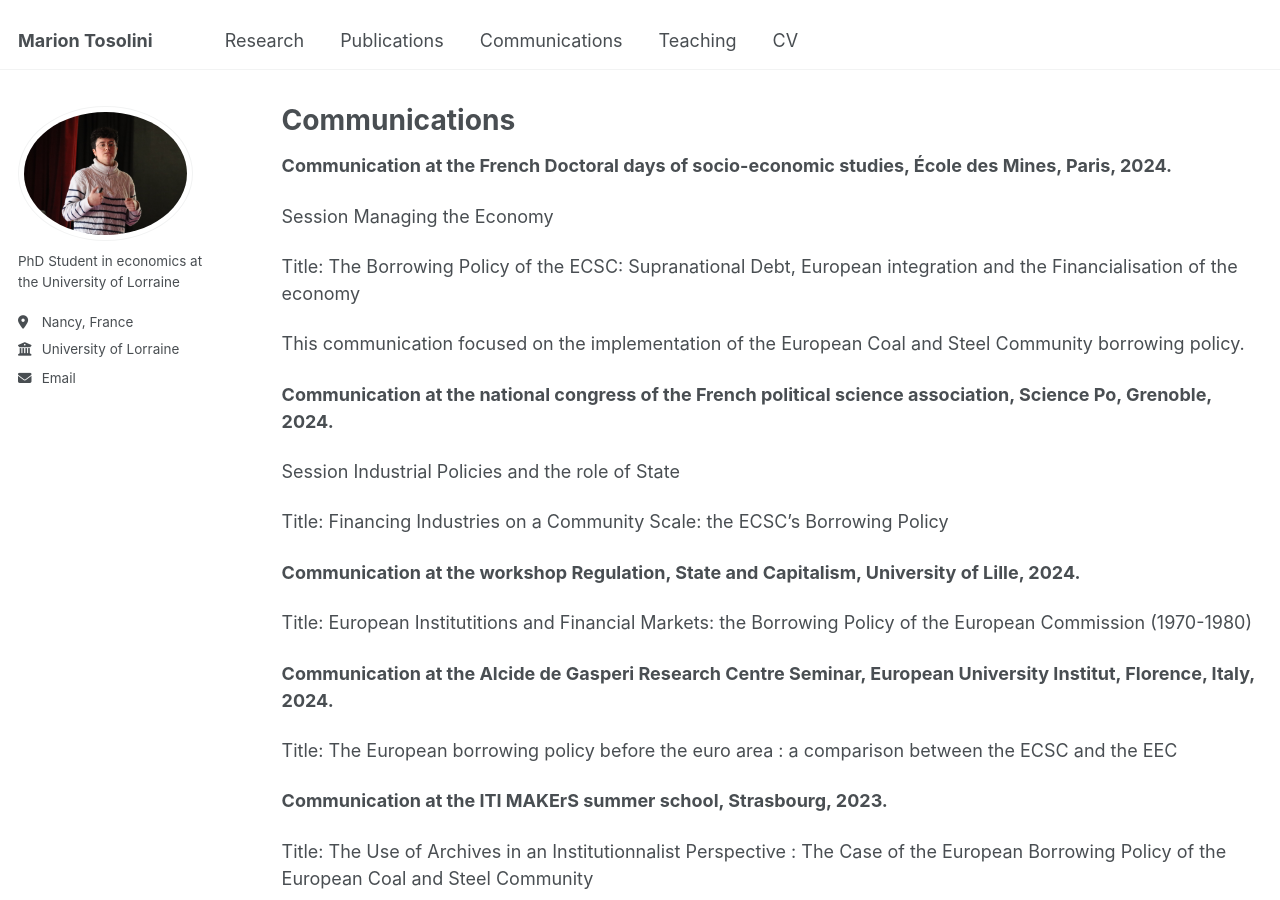
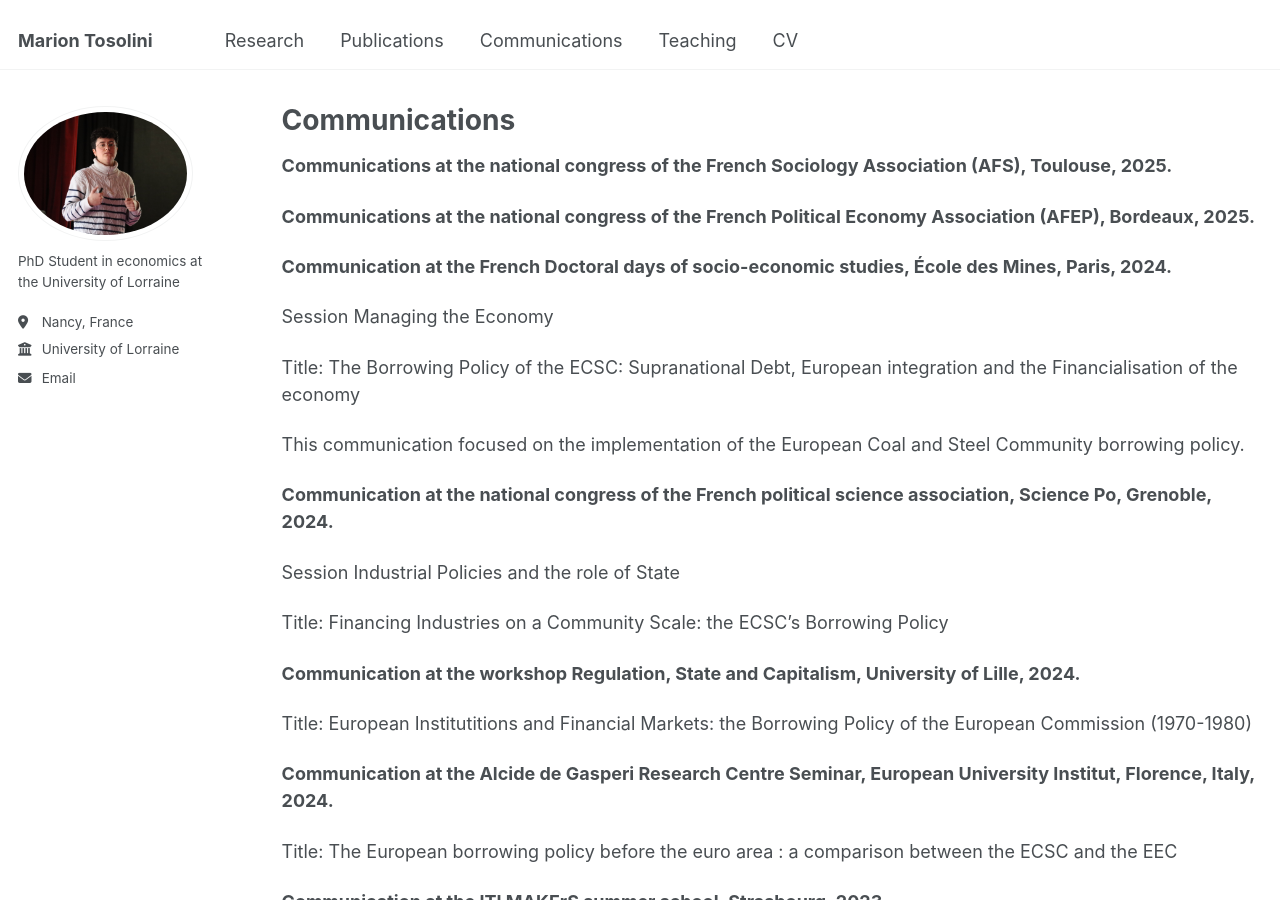
Before and after one commit to tosolini-marion/tosolini-marion.github.io, a Jekyll site: the page built from _pages/communications.md, in a window 1280 px wide and 900 px high. Built offline with Jekyll 4.4.1, drawn with Linux system fonts in a browser that asks for light colours.

Commit message:
Update communications.md

```diff
--- a/_pages/communications.md
+++ b/_pages/communications.md
@@ -6,6 +6,12 @@ author_profile: true
 redirect_from:
   - /resume
 ---
+**Communications at the national congress of the French Sociology Association (AFS), Toulouse, 2025.**
+
+
+**Communications at the national congress of the French Political Economy Association (AFEP), Bordeaux, 2025.**
+
+
 
 **Communication at the French Doctoral days of socio-economic studies, École des Mines, Paris, 2024.**
 
```
